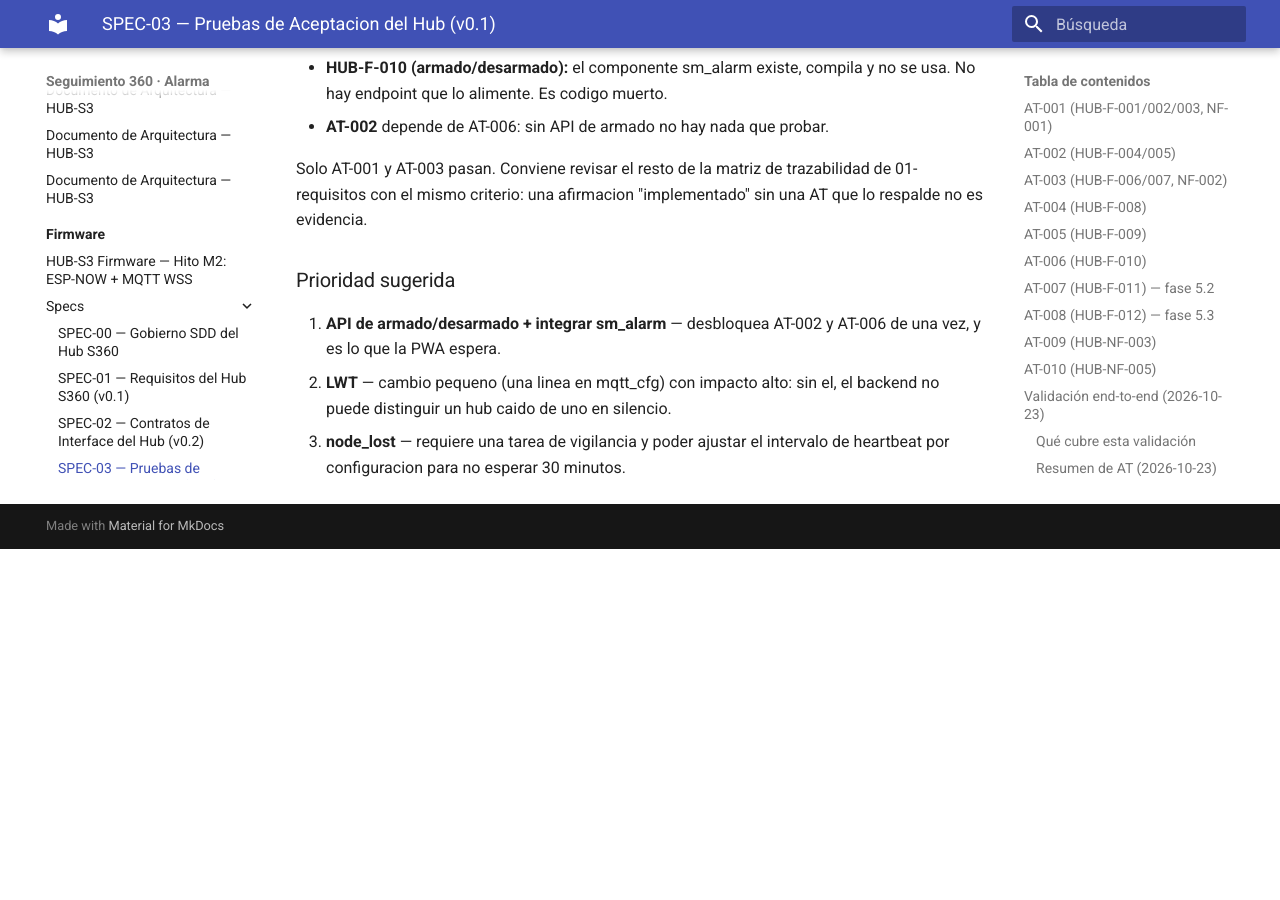
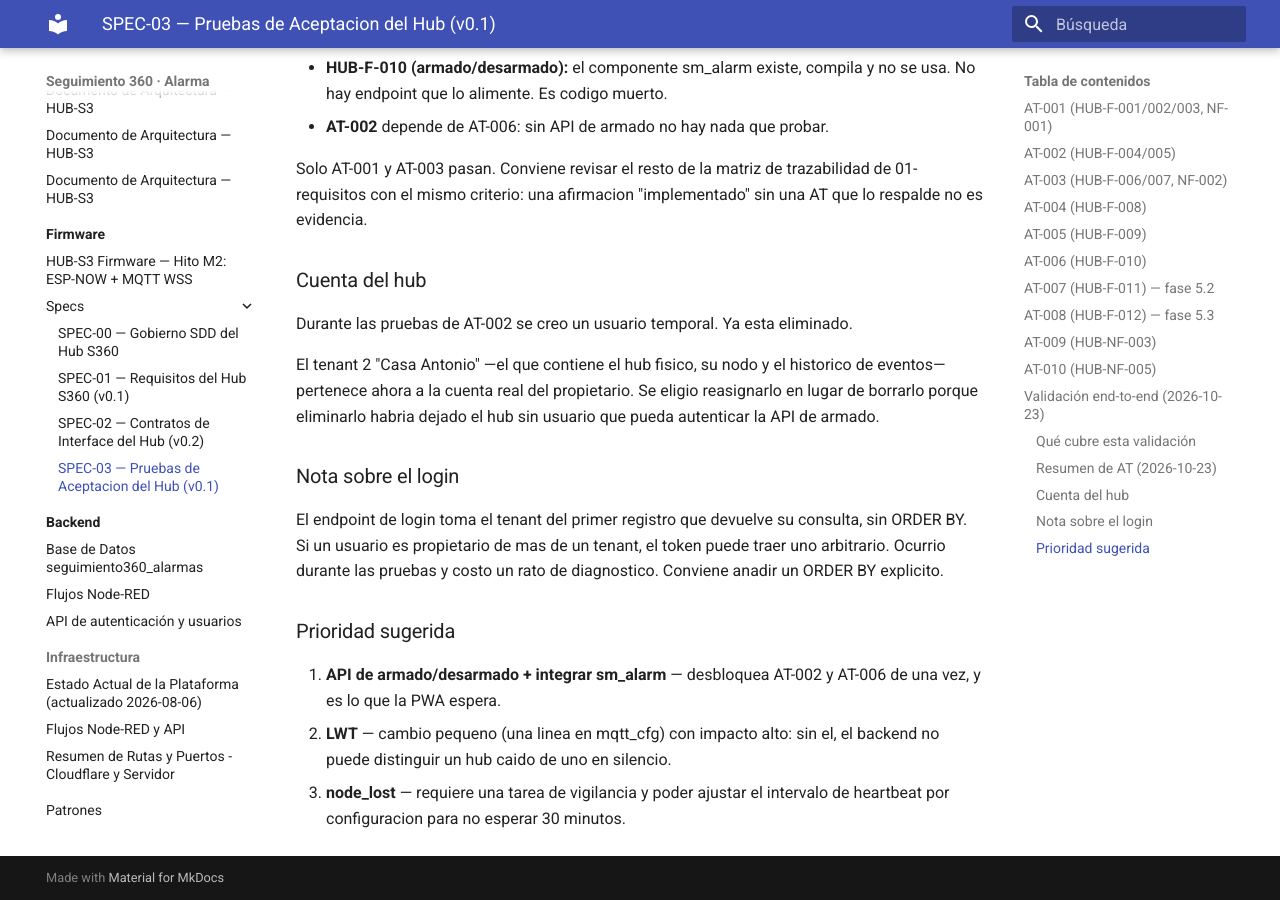
Before and after one commit to khalifa63/seguimiento360-alarma, an MkDocs documentation site: the page built from docs/firmware/specs/03-pruebas-aceptacion.md, in a window 1280 px wide and 900 px high, scrolled down 7560 px. Built offline with MkDocs 1.6.1 and Material for MkDocs 9.7.7, drawn with Linux system fonts in a browser that asks for light colours; before the commit the page ends 8109 px from its top, so only the background shows below that.

Commit message:
docs(at): cerrar el goal — seis AT en PASS
Las cinco pruebas pendientes quedan cerradas con evidencia: AT-001, AT-002,
AT-004, AT-005 y AT-006 pasan. AT-003 ya pasaba.

Se documenta la cuenta del hub: el tenant 2 con el hub fisico pertenece
ahora al propietario real, en lugar del usuario temporal que se creo para
probar la API.

Se anota un hallazgo del login: toma el tenant del primer registro sin
ORDER BY, asi que un usuario propietario de varios tenants puede recibir un
token con el tenant equivocado.

```diff
--- a/docs/firmware/specs/03-pruebas-aceptacion.md
+++ b/docs/firmware/specs/03-pruebas-aceptacion.md
@@ -315,6 +315,22 @@
 trazabilidad de 01-requisitos con el mismo criterio: una afirmacion
 "implementado" sin una AT que lo respalde no es evidencia.
 
+### Cuenta del hub
+
+Durante las pruebas de AT-002 se creo un usuario temporal. Ya esta eliminado.
+
+El tenant 2 "Casa Antonio" —el que contiene el hub fisico, su nodo y el
+historico de eventos— pertenece ahora a la cuenta real del propietario. Se
+eligio reasignarlo en lugar de borrarlo porque eliminarlo habria dejado el
+hub sin usuario que pueda autenticar la API de armado.
+
+### Nota sobre el login
+
+El endpoint de login toma el tenant del primer registro que devuelve su
+consulta, sin ORDER BY. Si un usuario es propietario de mas de un tenant,
+el token puede traer uno arbitrario. Ocurrio durante las pruebas y costo un
+rato de diagnostico. Conviene anadir un ORDER BY explicito.
+
 ### Prioridad sugerida
 
 1. **API de armado/desarmado + integrar sm_alarm** — desbloquea AT-002 y AT-006
```
